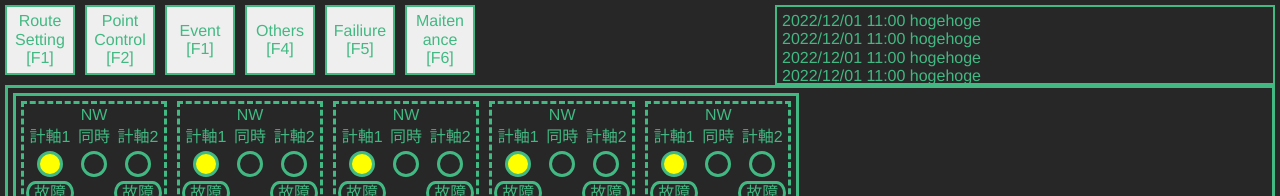
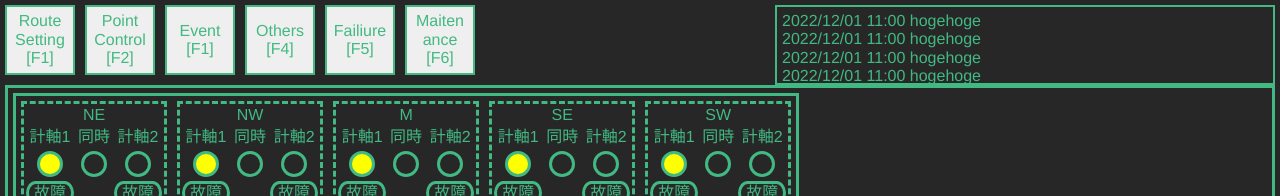
Before and after one commit to absender57/taina_cvdu, a Vue app: page / in a window 1280 px wide. Shown: the top 196 px of the page. Built offline with nearby package versions, Linux system fonts and the light colour scheme.

Commit message:
make axle counters

```diff
--- a/src/components/axle_counter.vue
+++ b/src/components/axle_counter.vue
@@ -2,6 +2,14 @@
 import { FLATTENABLE_KEYS, stringLiteral } from "@babel/types";
 import { ref } from "vue";
 import { defineProps } from "vue";
+const props = defineProps<{
+  direction: {
+    title: string;
+    useState: {
+      axle1: boolean;
+    };
+  };
+}>();
 const state = ref({
   name: "NW",
   useState: {
@@ -18,11 +26,14 @@ const state = ref({
 
 <template>
   <div class="contents">
-    <span class="direction">{{ state.name }}</span>
+    <span class="direction">{{ props.direction.title }}</span>
     <span class="axle1">計軸1</span>
     <span class="both">同時</span>
     <span class="axle2">計軸2</span>
-    <span class="use1" :class="{ yellow: state.useState.axle1 }"></span>
+    <span
+      class="use1"
+      :class="{ yellow: props.direction.useState.axle1 }"
+    ></span>
     <span class="use_both" :class="{ green: state.useState.both }"></span>
     <span class="use2" :class="{ yellow: state.useState.axle2 }"></span>
     <span class="failiure1" :class="{ red: state.failiureState.axle1 }">
@@ -53,6 +64,7 @@ const state = ref({
     border: solid var(--main-shapeColor);
     margin: 2px;
   }
+
   .direction {
     grid-column: 1 / 6;
     grid-row: 1;
@@ -64,16 +76,19 @@ const state = ref({
     grid-row: 2;
     border: 0ch;
   }
+
   .both {
     grid-column: 3;
     grid-row: 2;
     border: 0ch;
   }
+
   .axle2 {
     grid-column: 4 / 6;
     grid-row: 2;
     border: 0ch;
   }
+
   .use1 {
     grid-column: 1 / 3;
     grid-row: 3;
@@ -121,13 +136,16 @@ const state = ref({
     grid-column: 4 / 6;
     grid-row: 5;
   }
+
   .red {
     color: white;
     background-color: red;
   }
+
   .yellow {
     background-color: yellow;
   }
+
   .green {
     background-color: green;
   }
--- a/src/components/axle_counters.vue
+++ b/src/components/axle_counters.vue
@@ -1,17 +1,22 @@
 <script setup lang="ts">
 import { FLATTENABLE_KEYS } from "@babel/types";
+import { ref } from "vue";
 import axle_Counter from "./axle_counter.vue";
-
-import { ref } from "vue";
-const directions = ["NE", "NW", "M", "SE", "SW"];
+const directions = [
+  { title: "NE", useState: { axle1: true } },
+  { title: "NW", useState: { axle1: true } },
+  { title: "M", useState: { axle1: true } },
+  { title: "SE", useState: { axle1: true } },
+  { title: "SW", useState: { axle1: true } },
+];
 </script>
 
 <template>
   <div class="contents">
     <axle_Counter
       v-for="direction in directions"
-      :key="direction"
-      :direction-state="direction"
+      :key="direction.title"
+      v-bind:direction="direction"
     />
   </div>
 </template>
```
